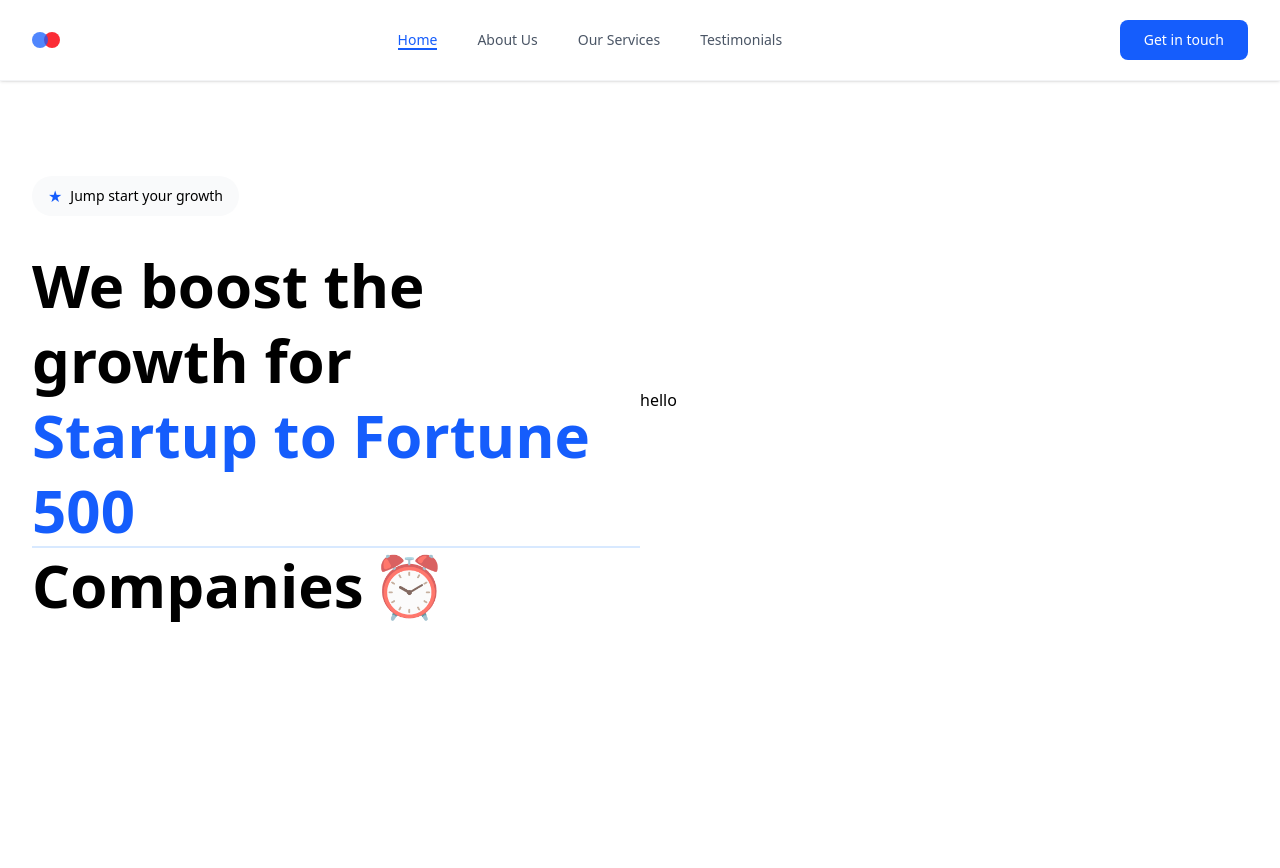
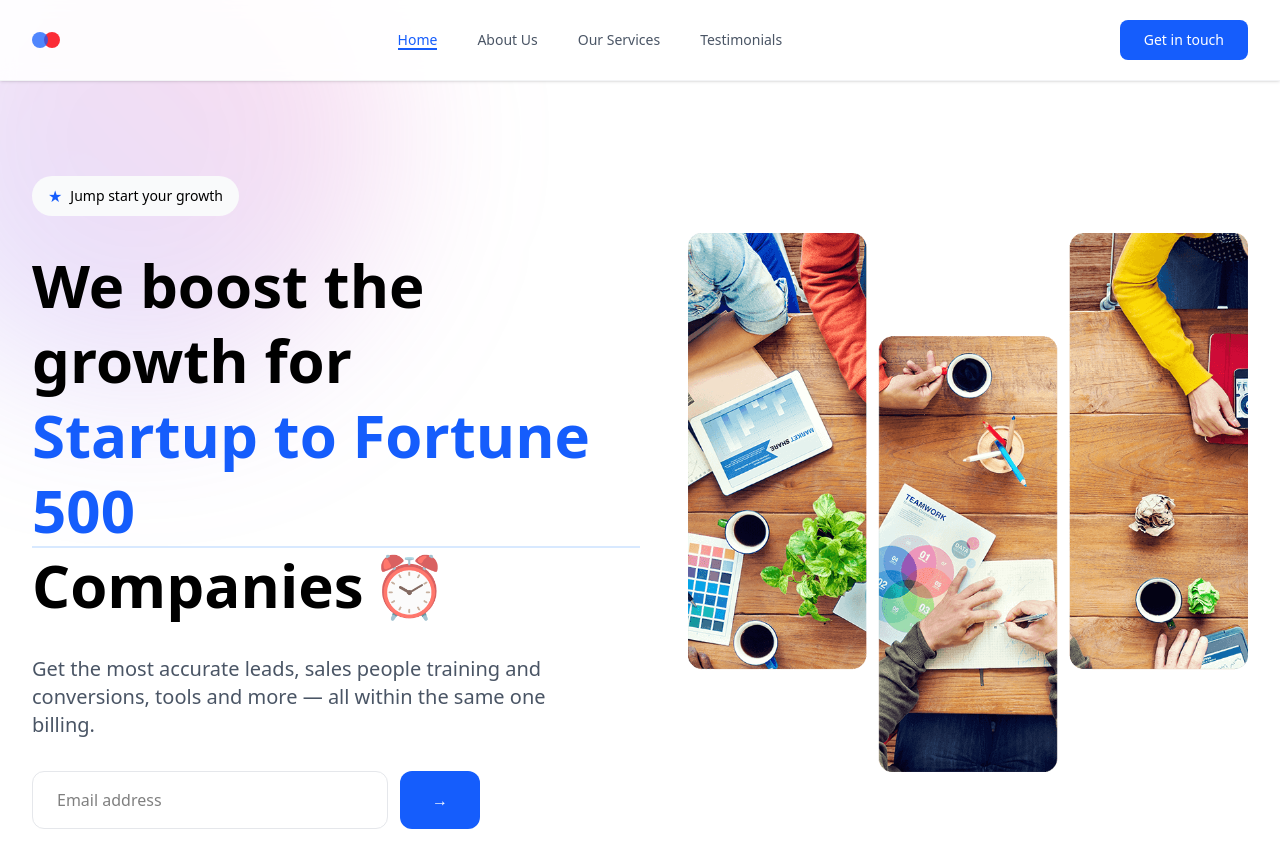
Before and after one commit to Nayeem0011/business-landing-page-react-tailwindcss, a React (Vite) app: page / in a window 1280 px wide. Shown: the top 868 px of the page. Before the commit the page ends 800 px from the top, so only its background shows below. Built offline with nearby package versions, Linux system fonts and the light colour scheme.

Commit message:
Hero section added

```diff
--- a/src/App.jsx
+++ b/src/App.jsx
@@ -6,8 +6,13 @@
 
   return (
     <>
-      <Navbar/>
-      <Hero/>
+      <main className='relative min-h-screen overflow-x-hidden'>
+        <div className='absolute -top-28 -left-28 w-[500px] h-[500px] bg-gradient-to-tr from-indigo-500/20 to-pink-500/20 rounded-full blur-[80px] -z-10'></div>
+        <div className='overflow-hidden'>
+          <Navbar/>
+          <Hero/>
+        </div>
+      </main>
     </>
   )
 }
--- a/src/components/Hero.jsx
+++ b/src/components/Hero.jsx
@@ -1,9 +1,9 @@
-import React from "react";
+import heroImage from "../assets/hero-image.png";
 
 const Hero = () => {
   return (
     <div>
-      <section className="container mx-auto flex flex-col md:flex-row justify-between items-center pt-44 pb-6 px-4 sm:px-6 lg:px-8">
+      <section className="flex flex-col md:flex-row justify-between items-center px-4 sm:px-6 lg:px-8 pt-44 pb-16 container mx-auto">
         {/* Left col */}
         <div className="w-full md:w-1/2 space-y-8">
           {/* star badge */}
@@ -23,12 +23,33 @@
             Companies
             <span className="inline-block ml-2 animate-pulse">⏰</span>
           </h1>
+
+          <p className="text-gray-600 text-lg md:text-xl max-w-xl">
+            Get the most accurate leads, sales people training and conversions,
+            tools and more — all within the same one billing.
+          </p>
+
+          <div className="flex gap-3 max-w-md">
+            <input
+              type="email"
+              placeholder="Email address"
+              className="flex-1 px-6 py-4 border border-gray-200 rounded-xl focus:outline-none focus:border-blue-600 focus:ring-2 focus:ring-blue-100 transition-all"
+            />
+            <button className="bg-blue-600 text-white px-8 py-4 rounded-xl hover:bg-blue-700 cursor-pointer transition-all hover:shadow-lg hover:shadow-blue-100 active:scale-95">
+              →
+            </button>
+          </div>
         </div>
 
         {/* right col */}
-        <div className="w-full md:w-1/2">
-          {/*  */}
-          hello
+        <div className="w-full md:w-1/2 mt-16 md:mt-0 pl-0 md:pl-12">
+          <div className="relative">
+            <img
+              src={heroImage}
+              alt="Team meeting"
+              className="rounded-lg relative z-10 hover:scale-[1.02] transition-transform duration-300"
+            />
+          </div>
         </div>
       </section>
     </div>
@@ -36,3 +57,68 @@
 };
 
 export default Hero;
+// import heroImage from '../assets/hero-image.png'
+
+// const Hero = () => {
+//   return (
+//     <section id="home" className="flex flex-col md:flex-row justify-between items-center px-4 sm:px-6 lg:px-8 pt-44 pb-16 container mx-auto">
+//       {/* Left Column */}
+//       <div className="w-full md:w-1/2 space-y-8">
+//         <div initial="hidden" whileInView="show">
+//           {/* Star badge */}
+//           <div className="flex items-center gap-2 bg-gray-50 w-fit px-4 py-2 rounded-full hover:bg-gray-100 transition-colors cursor-pointer group">
+//             <span className="text-blue-600 group-hover:scale-110 transition-transform">★</span>
+//             <span className="text-sm font-medium">Jump start your growth</span>
+//           </div>
+//         </div>
+
+//         <h1
+//           className="text-4xl md:text-5xl lg:text-6xl font-bold leading-tight"
+//         >
+//           We boost the growth for{' '}
+//           <span className="text-blue-600 relative inline-block">
+//             Startup to Fortune 500
+//             <span className="absolute bottom-0 left-0 w-full h-0.5 bg-blue-200/60"></span>
+//           </span>{' '}
+//           Companies
+//           <span className="inline-block ml-2 animate-pulse">⏰</span>
+//         </h1>
+
+//         <p
+//           className="text-gray-600 text-lg md:text-xl max-w-xl"
+//         >
+//           Get the most accurate leads, sales people training and conversions, tools and more — all within the same one billing.
+//         </p>
+
+//         <div
+//           className="flex gap-3 max-w-md"
+//         >
+//           {/* Email Form */}
+//           <input
+//             type="email"
+//             placeholder="Email address"
+//             className="flex-1 px-6 py-4 border border-gray-200 rounded-xl focus:outline-none focus:border-blue-600 focus:ring-2 focus:ring-blue-100 transition-all text-gray-600"
+//           />
+//           <button className="bg-blue-600 text-white px-8 py-4 rounded-xl hover:bg-blue-700 cursor-pointer transition-all hover:shadow-lg hover:shadow-blue-100 active:scale-95">
+//             →
+//           </button>
+//         </div>
+//       </div>
+
+//       {/* Right Column - Images */}
+//       <div
+//         className="w-full md:w-1/2 mt-16 md:mt-0 pl-0 md:pl-12"
+//       >
+//         <div className="relative">
+//           <img
+//             src={heroImage}
+//             alt="Team meeting"
+//             className="rounded-lg relative z-10 hover:scale-[1.02] transition-transform duration-300"
+//           />
+//         </div>
+//       </div>
+//     </section>
+//   )
+// }
+
+// export default Hero
```
